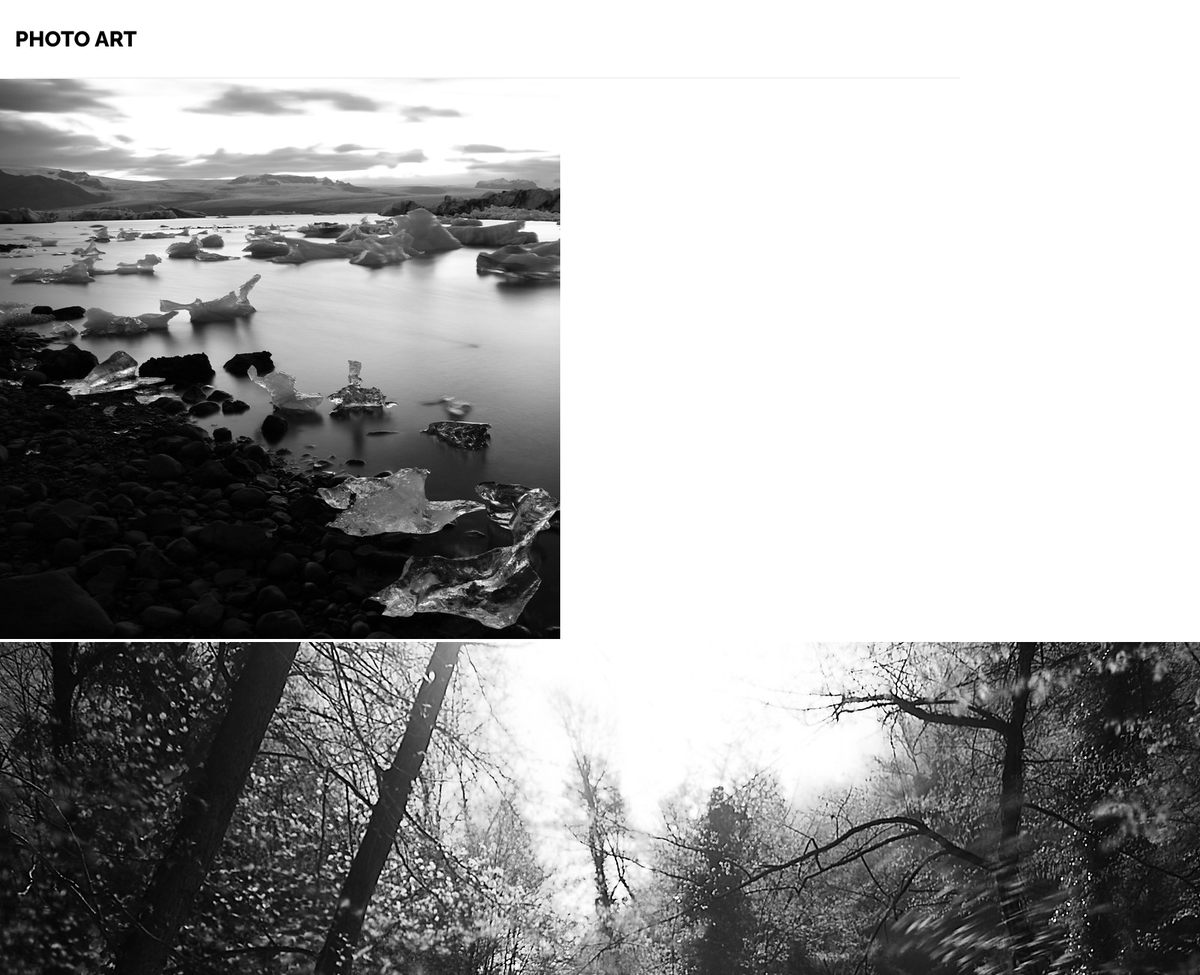
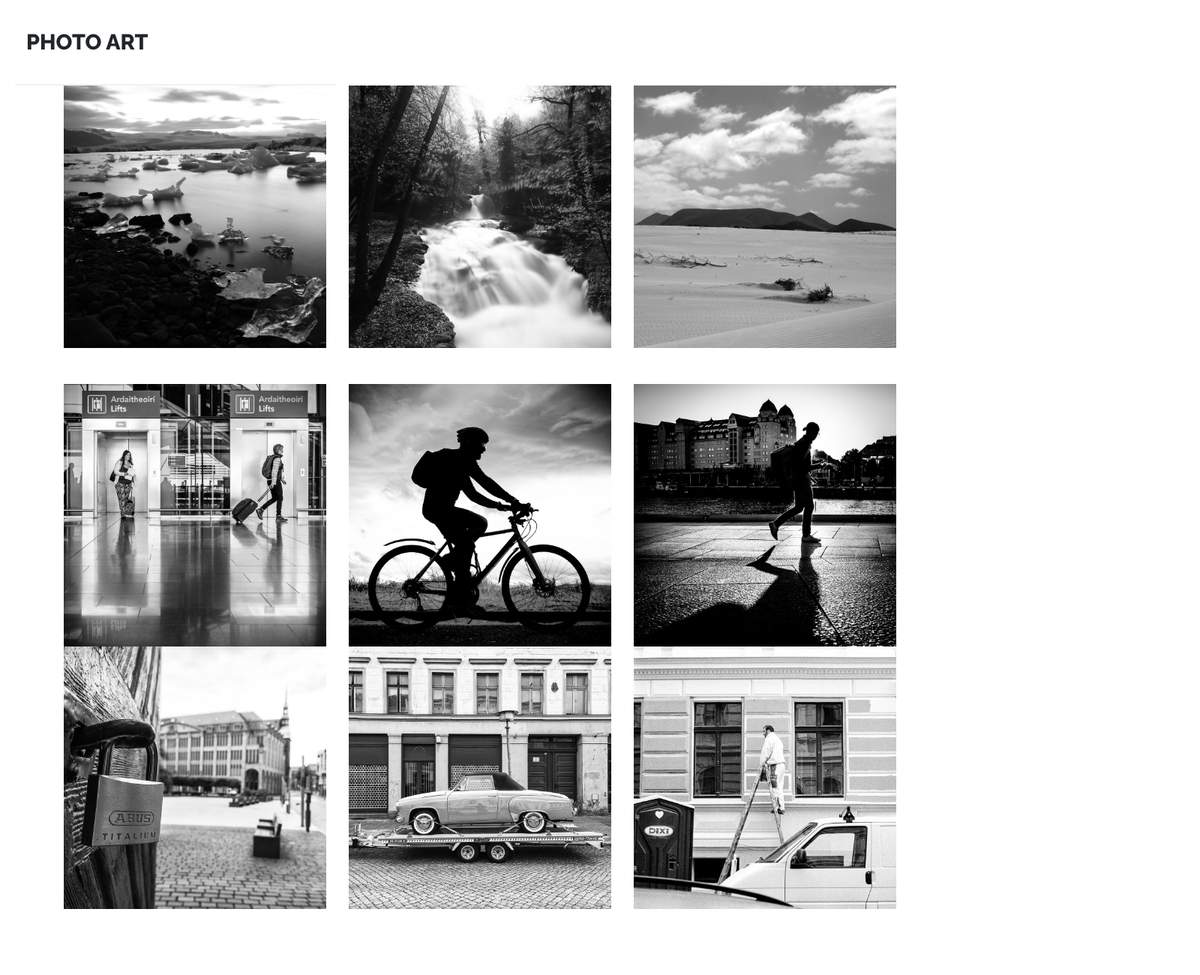
Before and after one commit to umit-aslan/photo-site, a plain HTML site: page index.html in a window 1280 px wide. Shown: the top 1300 px of the page at 75% size, 1600 px wide, since content can reach past the window. After the commit the page ends 1212 px from the top, so only its background shows below. Drawn offline with nearby package versions, Linux system fonts and the light colour scheme.

Commit message:
Update index.html
Bootstrap Update

```diff
--- a/index.html
+++ b/index.html
@@ -7,27 +7,62 @@
     <meta name="viewport" content="width=device-width, initial-scale=1.0">
     <link rel="stylesheet" href="css/style.css">
     <link rel="preconnect" href="https://fonts.gstatic.com">
+    <link rel="stylesheet" href="https://maxcdn.bootstrapcdn.com/bootstrap/4.0.0/css/bootstrap.min.css"
+        integrity="sha384-Gn5384xqQ1aoWXA+058RXPxPg6fy4IWvTNh0E263XmFcJlSAwiGgFAW/dAiS6JXm" crossorigin="anonymous">
     <link href="https://fonts.googleapis.com/css2?family=Raleway:wght@800&display=swap" rel="stylesheet">
     <title>Photo</title>
 </head>
 
 <body>
-    <nav>PHOTO ART</nav>
+    <nav class="col-xl-4 col-md-6">PHOTO ART</nav>
+    <div class="container">
+        <div class="row">
+            <!-- Massimo Margagnoni -->
+            <div class="col-xl-4 col-md-6  mb-5">
+                <img src="images/image-1.jpg" class="img-fluid">
+            </div>
+            <div class="col-xl-4 col-md-6">
+                <img src="images/image-2.jpg" class="img-fluid">
+            </div>
+            <div class="col-xl-4 col-md-6">
+                <img src="images/image-3.jpg" class="img-fluid">
+            </div>
 
-    <!-- Massimo Margagnoni -->
-    <img src="images/image-1.jpg">
-    <img src="images/image-2.jpg">
-    <img src="images/image-3.jpg">
+            <!-- Giuseppe Milo -->
+            <div class="col-xl-4 col-md-6">
+                <img src="images/image-4.jpg" class="img-fluid">
+            </div>
+            <div class="col-xl-4 col-md-6">
+                <img src="images/image-5.jpg" class="img-fluid">
+            </div>
+            <div class="col-xl-4 col-md-6">
+                <img src="images/image-6.jpg" class="img-fluid">
+            </div>
 
-    <!-- Giuseppe Milo -->
-    <img src="images/image-4.jpg">
-    <img src="images/image-5.jpg">
-    <img src="images/image-6.jpg">
+            <!-- GÃķrlitzPhotography -->
+            <div class="col-xl-4 col-md-6">
+            <img src="images/image-7.jpg" class="img-fluid">
+        </div>
+            <div class="col-xl-4 col-md-6">
+            <img src="images/image-8.jpg" class="img-fluid">
+        </div>
+            <div class="col-xl-4 col-md-6">
+            <img src="images/image-9.jpg" class="img-fluid">
+        </div>
+        </div>
+    </div>
 
-    <!-- GÃķrlitzPhotography -->
-    <img src="images/image-7.jpg">
-    <img src="images/image-8.jpg">
-    <img src="images/image-9.jpg">
+
+
+    <script src="https://code.jquery.com/jquery-3.2.1.slim.min.js"
+        integrity="sha384-KJ3o2DKtIkvYIK3UENzmM7KCkRr/rE9/Qpg6aAZGJwFDMVNA/GpGFF93hXpG5KkN" crossorigin="anonymous">
+    </script>
+    <script src="https://cdnjs.cloudflare.com/ajax/libs/popper.js/1.12.9/umd/popper.min.js"
+        integrity="sha384-ApNbgh9B+Y1QKtv3Rn7W3mgPxhU9K/ScQsAP7hUibX39j7fakFPskvXusvfa0b4Q" crossorigin="anonymous">
+    </script>
+    <script src="https://maxcdn.bootstrapcdn.com/bootstrap/4.0.0/js/bootstrap.min.js"
+        integrity="sha384-JZR6Spejh4U02d8jOt6vLEHfe/JQGiRRSQQxSfFWpi1MquVdAyjUar5+76PVCmYl" crossorigin="anonymous">
+    </script>
 
 </body>
 
```
